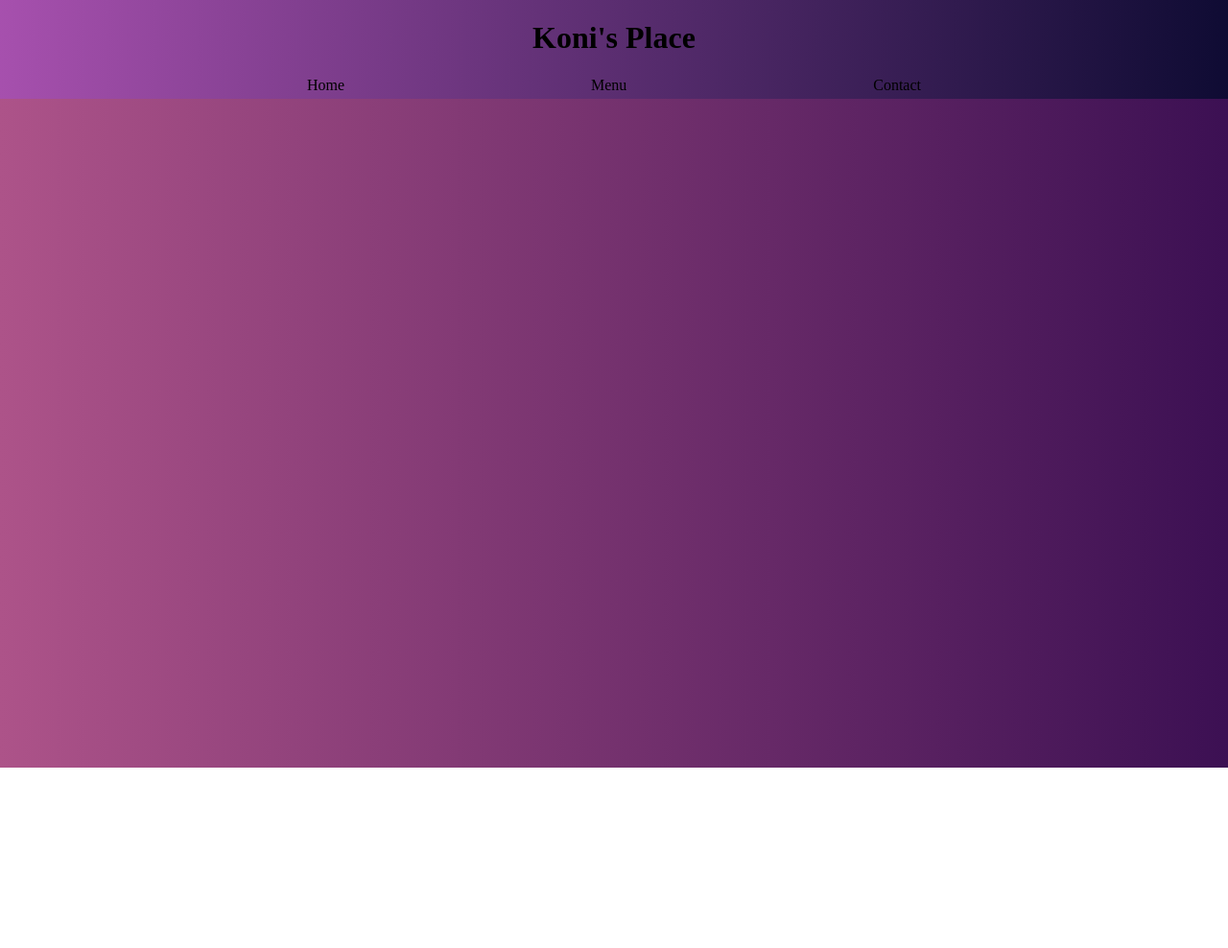
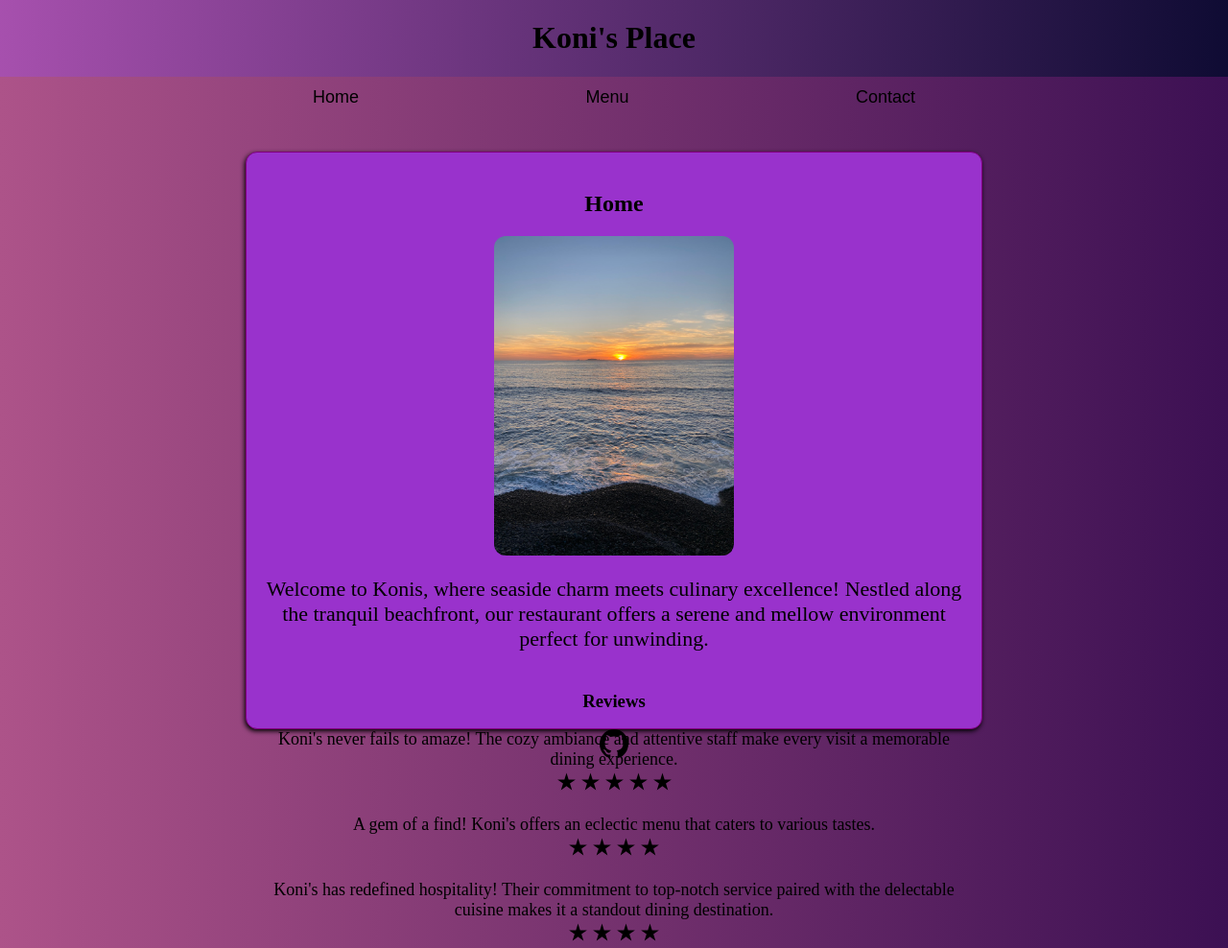
Before and after one commit to Dubonk/Restaurant-Page, a website built with webpack: page dist/index.html in a window 1280 px wide. Shown: the whole page at 96% size. Before the commit the page ends 800 px from the top, so only its background shows below. Built offline with nearby package versions, Linux system fonts and the light colour scheme.

Commit message:
Done with home tab, still need menu and contact.

```diff
--- a/package.json
+++ b/package.json
@@ -4,7 +4,9 @@
   "description": "This project will be built using webpack.",
   "main": "index.js",
   "scripts": {
-    "test": "echo \"Error: no test specified\" && exit 1"
+    "test": "echo \"Error: no test specified\" && exit 1",
+    "watch": "webpack --watch",
+    "build": "webpack"
   },
   "author": "",
   "license": "ISC",
--- a/src/index.js
+++ b/src/index.js
@@ -1,3 +1,43 @@
 import './style.css';
+import './styles/home.css'
+import './scripts/home';
+import githubImg from './svgs/github.svg';
+import renderHome from './scripts/home';
 
-console.log('hello world');
+const createLinks = (function () {
+    const links = document.createElement('div');
+    links.classList.add('links');
+    const home = document.createElement('button');
+    home.innerText = 'Home';
+    const menu = document.createElement('button');
+    menu.innerText = 'Menu';
+    const contact = document.createElement('button');
+    contact.innerText = 'Contact';
+
+    links.appendChild(home);
+    links.appendChild(menu);
+    links.appendChild(contact);
+
+    document.body.prepend(links);
+})();
+
+const createTitle = (function () {
+    const title = document.createElement('div');
+    title.setAttribute('id', 'title');
+    const h1 = document.createElement('h1');
+    h1.innerText = "Koni's Place";
+    title.appendChild(h1);
+
+    document.body.prepend(title);
+})();
+
+const createFooter = (function () {
+    const footer = document.createElement('footer');
+    const github = new Image();
+    github.src = githubImg;
+    github.setAttribute('id', 'githubImg');
+    footer.appendChild(github);
+    document.body.appendChild(footer);
+})();
+
+renderHome();
--- /dev/null
+++ b/src/scripts/contact.js
@@ -0,0 +1,6 @@
+const content = document.getElementById('content');
+
+const renderContact = (function () {
+    let contactNumber = '(555)-321-8888';
+    content.appendChild(contactNumber);
+});
--- /dev/null
+++ b/src/scripts/home.js
@@ -0,0 +1,64 @@
+import beachImg from '../images/beach.JPEG';
+import starFilled from '../svgs/starFilled.svg';
+
+const renderHome = (function () {
+    const content = document.getElementById('content');
+    const title = document.createElement('h2');
+    title.innerText = "Home";
+
+    const beachPic = new Image();
+    beachPic.src = beachImg;
+
+
+
+    const para = document.createElement('p');
+    para.innerText = "Welcome to Konis, where seaside charm meets culinary excellence! Nestled along the tranquil beachfront, our restaurant offers a serene and mellow environment perfect for unwinding.";
+
+    const reviews = document.createElement('div');
+
+    const review = document.createElement('h3');
+    review.innerText = 'Reviews';
+
+    const topReview = document.createElement('div');
+    topReview.classList.add('reviews');
+    topReview.innerText = "Koni's never fails to amaze! The cozy ambiance and attentive staff make every visit a memorable dining experience.";
+
+    const secondReview = document.createElement('div');
+    secondReview.classList.add('reviews');
+    secondReview.innerText = "A gem of a find! Koni's offers an eclectic menu that caters to various tastes.";
+
+    const thirdReview = document.createElement('div');
+    thirdReview.classList.add('reviews');
+    thirdReview.innerText = "Koni's has redefined hospitality! Their commitment to top-notch service paired with the delectable cuisine makes it a standout dining destination.";
+
+    reviews.appendChild(review);
+    reviews.appendChild(topReview);
+    for (let i = 0; i < 5; i++) {
+        const star = new Image();
+        star.src = starFilled;
+        star.classList.add('rating');
+        reviews.appendChild(star);
+    };
+    reviews.appendChild(secondReview);
+    for (let i = 0; i < 4; i++) {
+        const star = new Image();
+        star.src = starFilled;
+        star.classList.add('rating');
+        reviews.appendChild(star);
+    };
+    reviews.appendChild(thirdReview);
+    for (let i = 0; i < 4; i++) {
+        const star = new Image();
+        star.src = starFilled;
+        star.classList.add('rating');
+        reviews.appendChild(star);
+    };
+
+
+    content.appendChild(title);
+    content.appendChild(beachPic);
+    content.appendChild(para);
+    content.appendChild(reviews);
+});
+
+export default renderHome;
--- a/src/style.css
+++ b/src/style.css
@@ -2,13 +2,12 @@ body {
     margin: 0;
     display: flex;
     flex-direction: column;
-    align-items: center;
     width: 100%;
     height: 100vh;
     background: linear-gradient(to right, rgb(173, 83, 137), rgb(60, 16, 83));
 }
 
-#content {
+#title {
     width: 100%;
     background: linear-gradient(91.7deg, rgb(173, 83, 179) -4.3%, rgb(12, 10, 49) 101.8%);
     text-align: center;
@@ -18,8 +17,40 @@ body {
 }
 
 .links {
+    margin-top: 10px;
+    margin-left: 25%;
+    margin-right: 25%;
     width: 50%;
     display: flex;
     justify-content: space-between;
     padding-bottom: 5px;
 }
+
+button {
+    background: transparent;
+    border: none;
+    font-size: 18px;
+    cursor: pointer;
+}
+
+button:hover {
+    color: white;
+}
+
+footer {
+    display: flex;
+    justify-content: center;
+    position: absolute;
+    bottom: 0;
+    width: 100%;
+    padding-top: 10px;
+    padding-bottom: 10px;
+}
+
+#githubImg {
+    width: 30px;
+}
+#githubImg:hover {
+    cursor: pointer;
+    transform: scale(1.2);
+}
--- /dev/null
+++ b/src/styles/home.css
@@ -0,0 +1,32 @@
+#content {
+    display: flex;
+    flex-direction: column;
+    align-items: center;
+    border: 1px solid purple;
+    background-color: darkorchid;
+    border-radius: 12px;
+    padding: 20px;
+    margin-left: 20%;
+    margin-right: 20%;
+    margin-top: 40px;
+    text-align: center;
+    height: 70%;
+    box-shadow: -1px 2px 5px black;
+}
+p {
+    font-size: 22px;
+}
+
+img {
+    width: 250px;
+    border-radius: 12px;
+}
+
+.reviews {
+    margin-top: 18px;
+    font-size: 18px;
+}
+
+.rating {
+    width: 25px;
+}
--- a/webpack.config.js
+++ b/webpack.config.js
@@ -13,6 +13,10 @@ module.exports = {
                 test: /\.css$/,
                 use: [ 'style-loader', 'css-loader'],
             },
+            {
+                test: /\.(png|svg|jpg|jpeg|gif)$/i,
+                type: 'asset/resource',
+            },
         ],
     },
 };
```
Also changed, not shown: dist/4eebcec6f0558d4807ef.JPEG (added), dist/5531be85d7a8d6f333e5.svg (added), dist/6b2e5e39d3f4574a67f7.JPEG (added), dist/e5f494c0d42697a6522e.svg (added), dist/index.html, dist/main.js, src/images/beach.JPEG (added), src/scripts/menu.js (added), src/svgs/github.svg (added), src/svgs/starFilled.svg (added).
